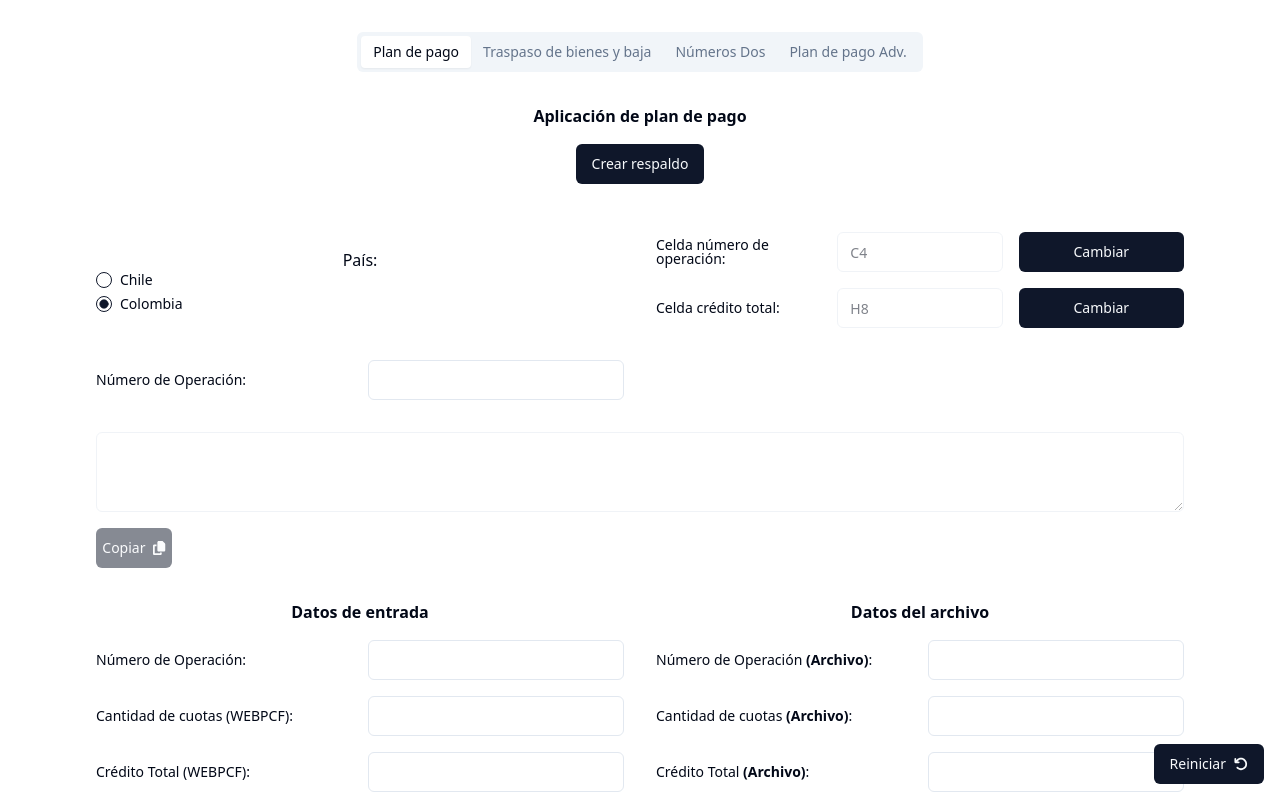
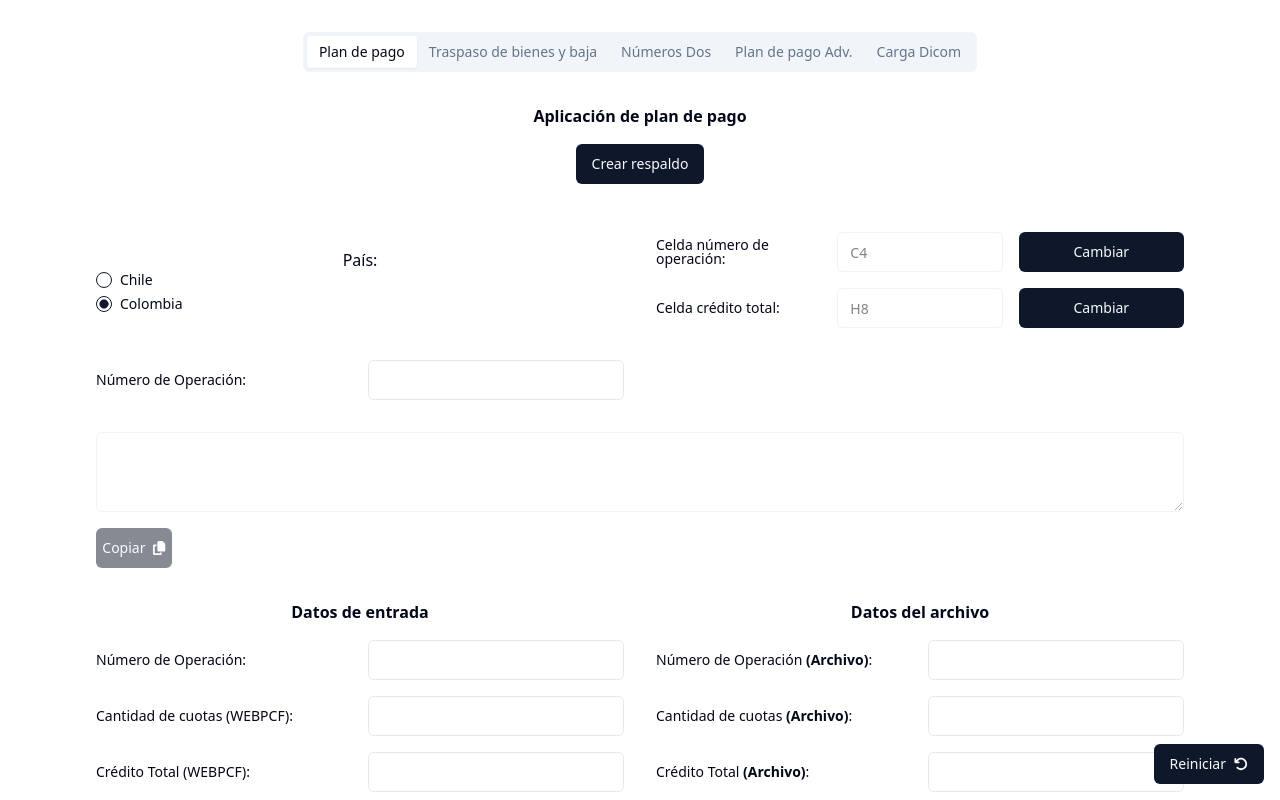
Before and after one commit to jokinz/maaq-payment-plan-analyzer, a React (Vite) app: page / in a window 1280 px wide. Shown: the top 800 px of the page. Built offline with nearby package versions, Linux system fonts and the light colour scheme.

Commit message:
added CargaDicom tab

```diff
--- a/src/App.tsx
+++ b/src/App.tsx
@@ -8,6 +8,7 @@ import PlanDePago from './components/PlanDePago'
 import TraspasoDeBienesYBaja from './components/TraspasoDeBienesYBaja'
 import NumerosDos from './components/NumerosDos'
 import PlanDePagoAdv from './components/PlanDePagoAdv'
+import CargaDicom from './components/CargaDicom'
 
 function App() {
   return (
@@ -22,6 +23,9 @@ function App() {
           <TabsTrigger value="paymentPlanAdvanced">
             Plan de pago Adv.
           </TabsTrigger>
+          <TabsTrigger value="cargaDicom">
+            Carga Dicom
+          </TabsTrigger>
         </TabsList>
         <TabsContent value="paymentPlan">
           <PlanDePago />
@@ -35,6 +39,9 @@ function App() {
         <TabsContent value="paymentPlanAdvanced">
           <PlanDePagoAdv />
         </TabsContent>
+        <TabsContent value="cargaDicom">
+          <CargaDicom />
+        </TabsContent>
       </Tabs>
     </ThemeProvider>
   )
```
